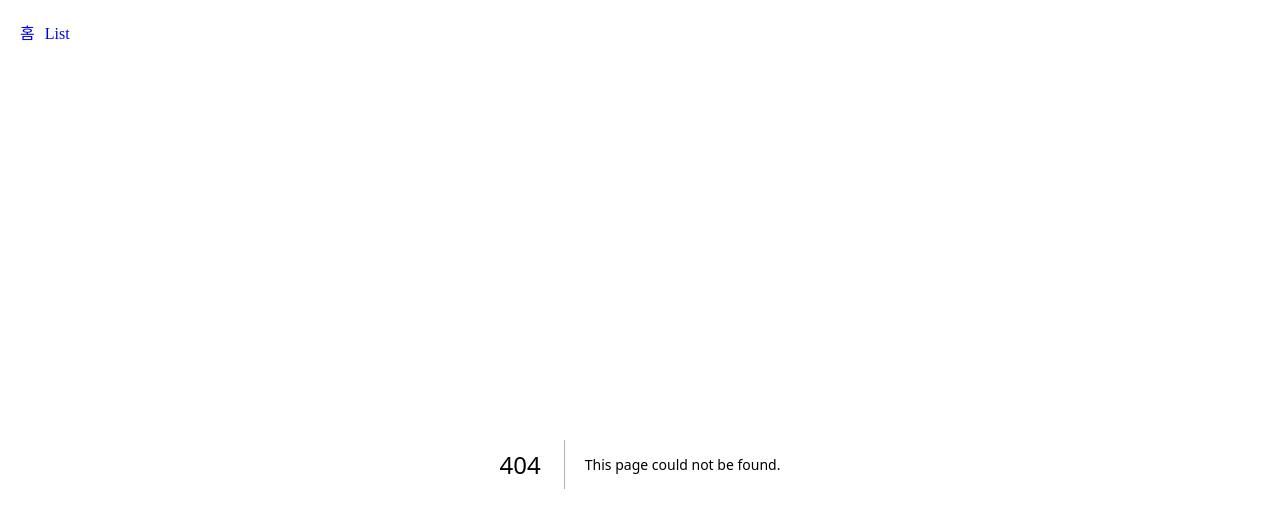
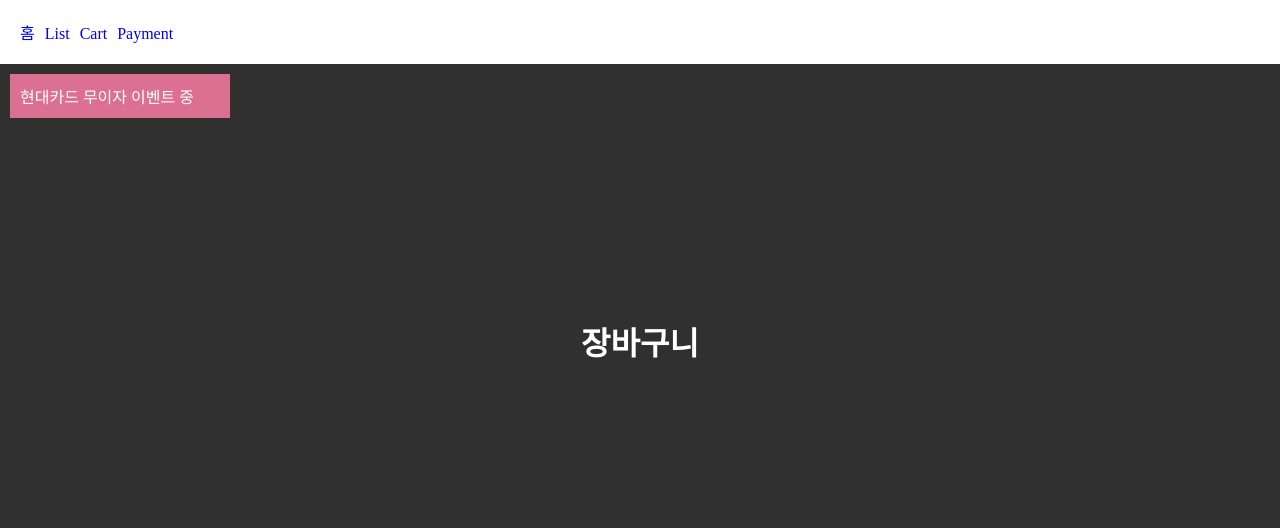
Before and after one commit to INDIRA-JE/study-next, a Next.js app: page /cart in a window 1280 px wide. Before the commit this address had no page. Shown: the top 528 px of the page. Built offline with nearby package versions, Linux system fonts and the light colour scheme.

Commit message:
여러 페이지 만들기(Routin) - 실습

```diff
--- /dev/null
+++ b/app/cart/layout.js
@@ -0,0 +1,8 @@
+export default function CartLayout({ children }) {
+  return (
+    <div>
+      <p className="cardEvent">현대카드 무이자 이벤트 중</p>
+      {children}
+    </div>
+  );
+}
--- /dev/null
+++ b/app/cart/page.js
@@ -0,0 +1,7 @@
+export default function Cart() {
+  return (
+    <div>
+      <h1 className="title">장바구니</h1>
+    </div>
+  );
+}
--- /dev/null
+++ b/app/cart/payment/page.js
@@ -0,0 +1,7 @@
+export default function Payment() {
+  return (
+    <div>
+      <h1 className="title">결제페이지입니다</h1>
+    </div>
+  );
+}
--- a/app/globals.css
+++ b/app/globals.css
@@ -60,3 +60,11 @@ body {
   margin-right: 10px;
   text-decoration: none;
 }
+
+/* Payment */
+.cardEvent {
+  margin: 10px;
+  padding: 10px;
+  width: 200px;
+  background-color: palevioletred;
+}
--- a/app/layout.js
+++ b/app/layout.js
@@ -14,6 +14,8 @@ export default function RootLayout({ children }) {
         <div className="navbar">
           <Link href="/">홈</Link>
           <Link href="/list">List</Link>
+          <Link href="/cart">Cart</Link>
+          <Link href="/cart/payment">Payment</Link>
         </div>
         {children}
       </body>
```
